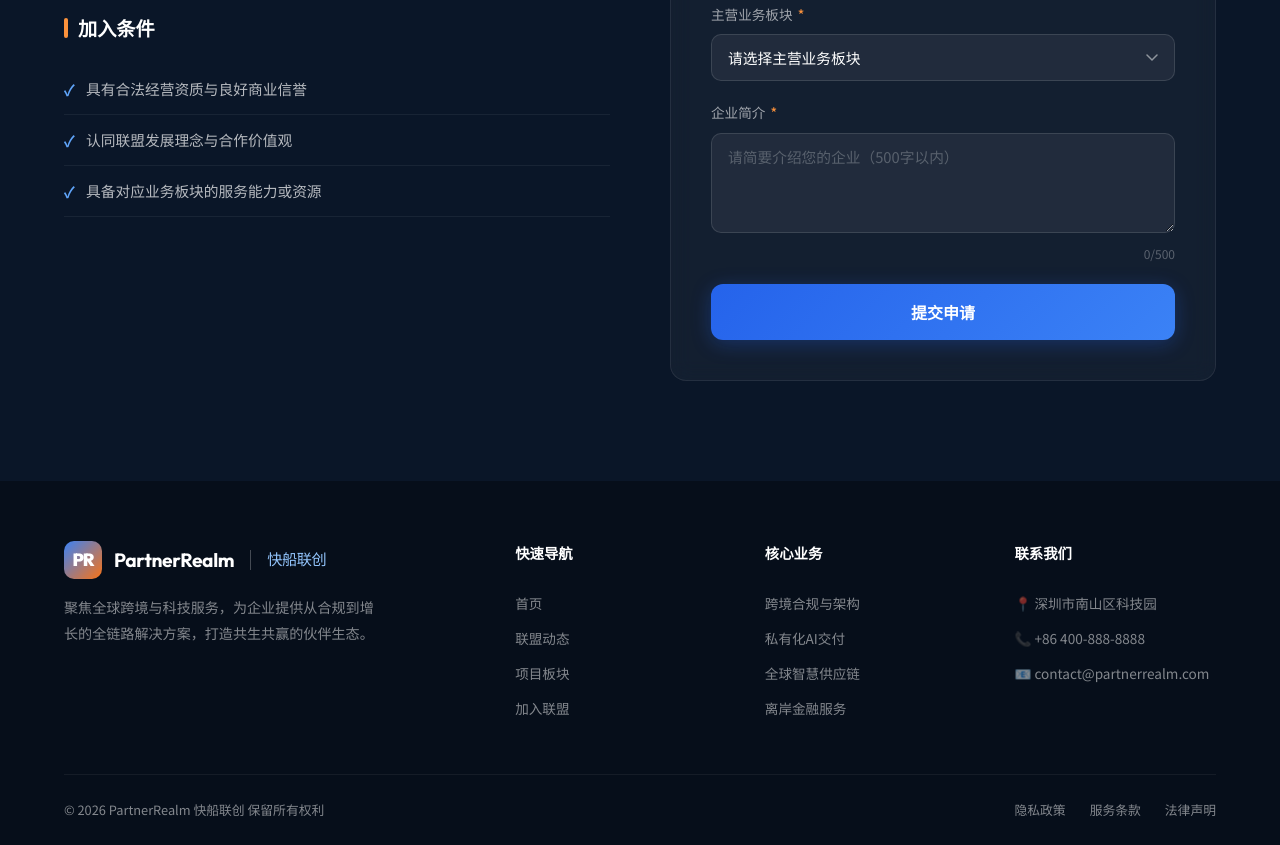
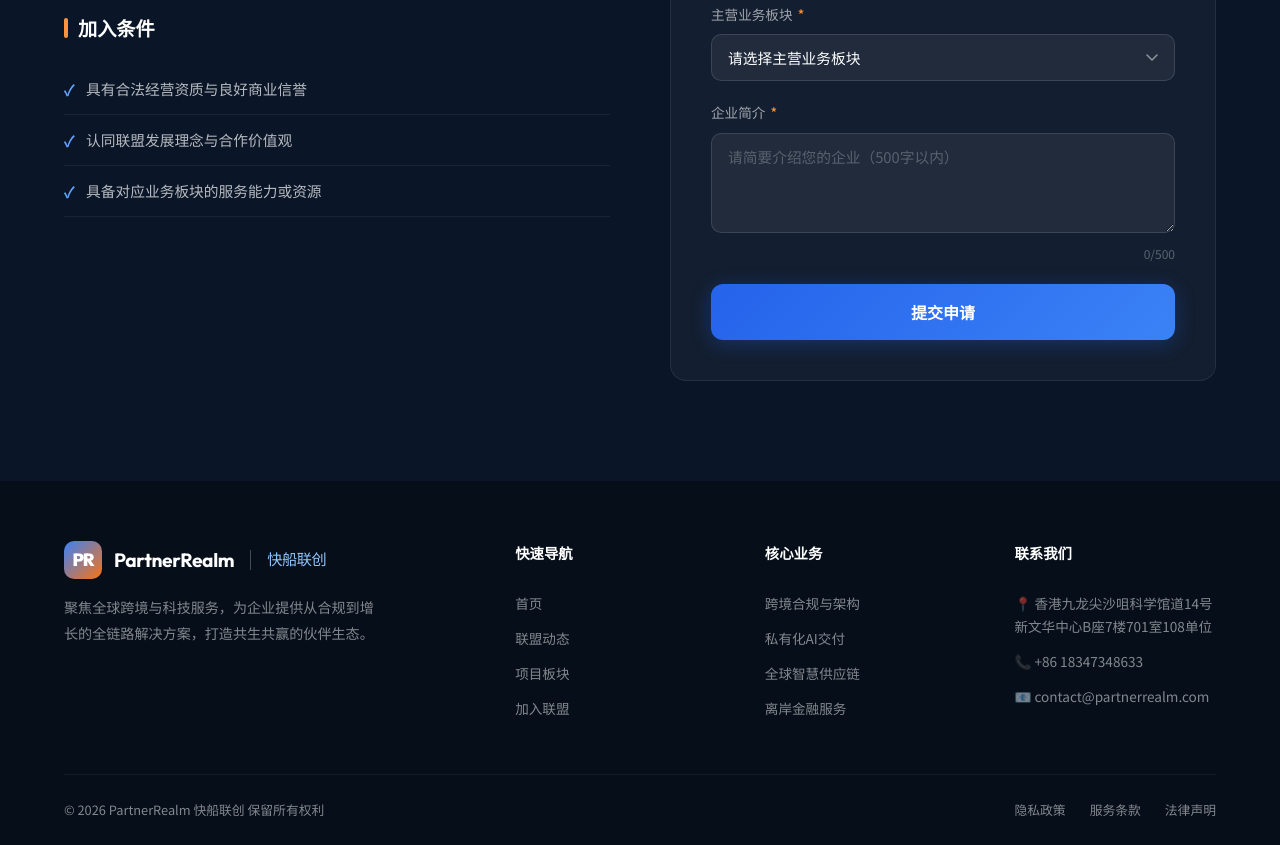
Before and after one commit to CaptainTian888/PartnerRealm, a plain HTML site: page index.html in a window 1280 px wide. Shown: the part 4013-4858 px from the top of the page. Drawn offline with Linux system fonts and the light colour scheme.

Commit message:
Update index.html

```diff
--- a/index.html
+++ b/index.html
@@ -4,6 +4,7 @@
 <meta charset="UTF-8">
 <meta name="viewport" content="width=device-width, initial-scale=1.0">
 <title>PartnerRealm | 快船联创</title>
+<link rel="icon" href="https://imagehub.tianzeqi.dev/file/favicon/1775708613286_Partner Realm.png" type="image/png">
 <link rel="preconnect" href="https://fonts.googleapis.com">
 <link href="https://fonts.googleapis.com/css2?family=Noto+Sans+SC:wght@300;400;500;600;700;900&family=Outfit:wght@300;400;500;600;700;800;900&display=swap" rel="stylesheet">
 <style>
@@ -883,7 +884,6 @@ img { max-width: 100%; display: block; }
 </head>
 <body>
 
-<!-- ===== Navigation ===== -->
 <nav class="navbar" id="navbar">
   <div class="container">
     <a href="#home" class="logo">
@@ -904,7 +904,6 @@ img { max-width: 100%; display: block; }
   </div>
 </nav>
 
-<!-- Mobile Navigation -->
 <div class="mobile-overlay" id="mobileOverlay" onclick="toggleMobile()"></div>
 <div class="mobile-nav" id="mobileNav">
   <a href="#home" onclick="toggleMobile()">首页</a>
@@ -913,7 +912,6 @@ img { max-width: 100%; display: block; }
   <a href="#join" onclick="toggleMobile()">加入联盟</a>
 </div>
 
-<!-- ===== Hero Section ===== -->
 <section class="hero" id="home">
   <div class="hero-bg"></div>
   <div class="hero-grid"></div>
@@ -946,7 +944,6 @@ img { max-width: 100%; display: block; }
   </div>
 </section>
 
-<!-- ===== Quick Access ===== -->
 <section class="quick-access">
   <div class="container">
     <div class="quick-grid">
@@ -974,7 +971,6 @@ img { max-width: 100%; display: block; }
   </div>
 </section>
 
-<!-- ===== News Section ===== -->
 <section class="news-section" id="news">
   <div class="container">
     <h2 class="section-title reveal">快船联创 最新动态</h2>
@@ -1019,14 +1015,12 @@ img { max-width: 100%; display: block; }
   </div>
 </section>
 
-<!-- ===== Projects Section ===== -->
 <section class="projects-section" id="projects">
   <div class="container">
     <h2 class="section-title reveal">核心项目板块</h2>
     <p class="section-subtitle reveal">覆盖跨境合规、AI科技、金融服务等十大赛道，构建全链路生态体系</p>
     <div class="projects-grid" id="projectsGrid">
 
-      <!-- Card 1 -->
       <div class="project-card reveal" onclick="toggleCard(this)">
         <div class="project-icon">🌐</div>
         <h3>跨境合规与架构</h3>
@@ -1035,7 +1029,6 @@ img { max-width: 100%; display: block; }
         <span class="project-toggle">展开详情 ↓</span>
       </div>
 
-      <!-- Card 2 -->
       <div class="project-card reveal" onclick="toggleCard(this)">
         <div class="project-icon">🏷️</div>
         <h3>国际品牌管理</h3>
@@ -1044,7 +1037,6 @@ img { max-width: 100%; display: block; }
         <span class="project-toggle">展开详情 ↓</span>
       </div>
 
-      <!-- Card 3 -->
       <div class="project-card reveal" onclick="toggleCard(this)">
         <div class="project-icon">📦</div>
         <h3>全球智慧供应链</h3>
@@ -1053,7 +1045,6 @@ img { max-width: 100%; display: block; }
         <span class="project-toggle">展开详情 ↓</span>
       </div>
 
-      <!-- Card 4 -->
       <div class="project-card reveal" onclick="toggleCard(this)">
         <div class="project-icon">🤖</div>
         <h3>私有化AI交付</h3>
@@ -1062,7 +1053,6 @@ img { max-width: 100%; display: block; }
         <span class="project-toggle">展开详情 ↓</span>
       </div>
 
-      <!-- Card 5 -->
       <div class="project-card reveal" onclick="toggleCard(this)">
         <div class="project-icon">⚡</div>
         <h3>智能Agent</h3>
@@ -1071,7 +1061,6 @@ img { max-width: 100%; display: block; }
         <span class="project-toggle">展开详情 ↓</span>
       </div>
 
-      <!-- Card 6 -->
       <div class="project-card reveal" onclick="toggleCard(this)">
         <div class="project-icon">🔄</div>
         <h3>自动化工作流</h3>
@@ -1080,7 +1069,6 @@ img { max-width: 100%; display: block; }
         <span class="project-toggle">展开详情 ↓</span>
       </div>
 
-      <!-- Card 7 - Initially Hidden -->
       <div class="project-card reveal hidden" onclick="toggleCard(this)">
         <div class="project-icon">📊</div>
         <h3>数字资产量化</h3>
@@ -1089,7 +1077,6 @@ img { max-width: 100%; display: block; }
         <span class="project-toggle">展开详情 ↓</span>
       </div>
 
-      <!-- Card 8 - Initially Hidden -->
       <div class="project-card reveal hidden" onclick="toggleCard(this)">
         <div class="project-icon">🔗</div>
         <h3>Web3数字化</h3>
@@ -1098,7 +1085,6 @@ img { max-width: 100%; display: block; }
         <span class="project-toggle">展开详情 ↓</span>
       </div>
 
-      <!-- Card 9 - Initially Hidden -->
       <div class="project-card reveal hidden" onclick="toggleCard(this)">
         <div class="project-icon">🏦</div>
         <h3>离岸金融服务</h3>
@@ -1107,7 +1093,6 @@ img { max-width: 100%; display: block; }
         <span class="project-toggle">展开详情 ↓</span>
       </div>
 
-      <!-- Card 10 - Initially Hidden -->
       <div class="project-card reveal hidden" onclick="toggleCard(this)">
         <div class="project-icon">📡</div>
         <h3>AI+媒体推广业务</h3>
@@ -1123,14 +1108,12 @@ img { max-width: 100%; display: block; }
   </div>
 </section>
 
-<!-- ===== Join Section ===== -->
 <section class="join-section" id="join">
   <div class="container">
     <h2 class="section-title reveal">加入快船联创 共享全球机遇</h2>
     <p class="section-subtitle reveal">成为联盟伙伴，与我们共同开拓全球商业版图</p>
     <div class="join-grid">
 
-      <!-- Left: Info -->
       <div class="join-info reveal">
         <h3>伙伴权益</h3>
         <ul class="join-list">
@@ -1148,7 +1131,6 @@ img { max-width: 100%; display: block; }
         </ul>
       </div>
 
-      <!-- Right: Form -->
       <div class="join-form reveal">
         <div class="form-group">
           <label>企业名称 <span class="required">*</span></label>
@@ -1191,7 +1173,6 @@ img { max-width: 100%; display: block; }
   </div>
 </section>
 
-<!-- ===== Footer ===== -->
 <footer class="footer" id="contact">
   <div class="container">
     <div class="footer-grid">
@@ -1221,8 +1202,8 @@ img { max-width: 100%; display: block; }
       <div class="footer-col">
         <h4>联系我们</h4>
         <ul class="footer-contact">
-          <li>📍 深圳市南山区科技园</li>
-          <li>📞 +86 400-888-8888</li>
+          <li>📍 香港九龙尖沙咀科学馆道14号新文华中心B座7楼701室108单位</li>
+          <li>📞 +86 18347348633</li>
           <li>📧 contact@partnerrealm.com</li>
         </ul>
       </div>
@@ -1238,7 +1219,6 @@ img { max-width: 100%; display: block; }
   </div>
 </footer>
 
-<!-- ===== Toast Notification ===== -->
 <div class="toast" id="toast">
   <div class="toast-icon">✓</div>
   <div>
@@ -1247,7 +1227,6 @@ img { max-width: 100%; display: block; }
   </div>
 </div>
 
-<!-- ===== JavaScript ===== -->
 <script>
 /* --- Mobile Menu --- */
 function toggleMobile() {
```
